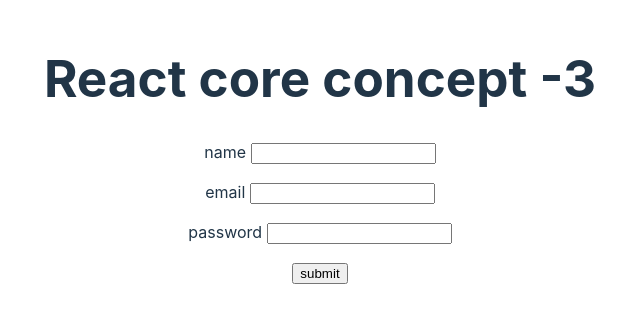
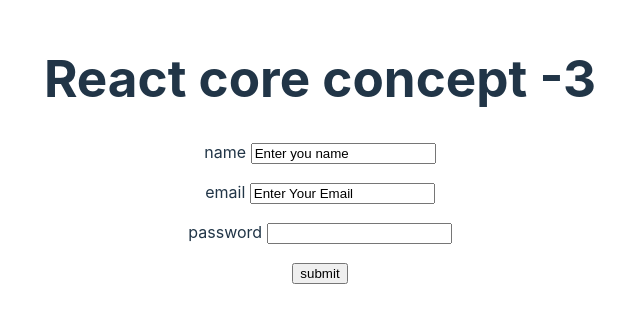
Before and after one commit to Salman-Faiz/React-core-concept-3, a React (Vite) app: page / in a window 1280 px wide. Shown: the part 250-572 px from the top of the page, without its empty margins (320-960 px from the left). Built offline with nearby package versions, Linux system fonts and the light colour scheme.

Commit message:
password validation and error handleing

```diff
--- a/src/Components/StatefulForm/StatefulForm.jsx
+++ b/src/Components/StatefulForm/StatefulForm.jsx
@@ -2,13 +2,23 @@
 
 
 const StatefulForm = () => {
-    const [name, setName] = useState(null);
-    const [email, setEmail] = useState(null);
-    const [ password,setPassword] = useState(null)
+    const [name, setName] = useState('Enter you name');
+    const [email, setEmail] = useState('Enter Your Email');
+    const [ password,setPassword] = useState(null);
+    const [error, setError] =useState('');
+
 
     const handleSubmit = e => {
         e.preventDefault();
-        console.log(name, email,password)
+
+        if(password.length < 6){
+            setError('password must be 6 characters')
+        }
+        else{
+            setError('')
+            console.log(name, email,password);
+
+        }
     }
     const handleNameChange = e => {
         setName(e.target.value);
@@ -19,18 +29,22 @@
     const handlePasswordChange =e =>{
         setPassword(e.target.value);
 
+
     }
     return (
         <div>
             <form onSubmit={handleSubmit}>
-                <p>name <input onChange={handleNameChange} type="text" name="name" /></p>
+                <p>name <input onChange={handleNameChange} type="text" name="name" value={name} /></p>
                 <p>email <input
-                    onChange={handleEmailChange} type="email" name="email" /></p>
+                    onChange={handleEmailChange} type="email" name="email" value={email}/></p>
                 <p>password <input
-                onChange={handlePasswordChange} type="password" name="password" /></p>
+                onChange={handlePasswordChange} type="password" name="password" required/></p>
                 <input type="submit" value="submit" />
 
             </form>
+            {
+                error && <p> {error}</p>
+            }
         </div>
     );
 };
```
